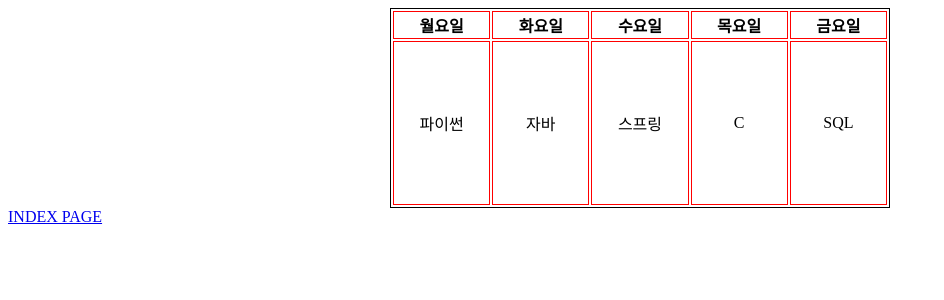
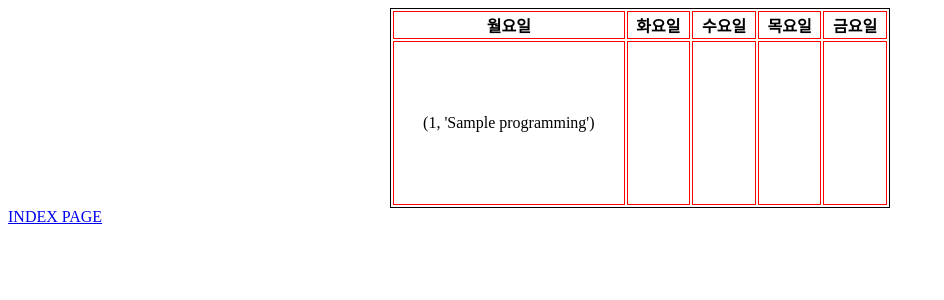
Before and after one commit to jangbigom91/flask_project, a Flask app: page /subject in a window 1280 px wide. Shown: the top 300 px of the page, without its empty margins (0-944 px from the left). Run offline with Flask 2, Linux system fonts and the light colour scheme; tables that the repository leaves empty or names only in its code hold one stand-in row (values such as "Sample post").

Commit message:
0902 practice commit_1

```diff
--- a/practice/app.py
+++ b/practice/app.py
@@ -33,7 +33,7 @@ def subject():
 
 
 
-    return render_template('subject.html')
+    return render_template('subject.html', data=subjects)
 
 
 
--- a/practice/templates/subject.html
+++ b/practice/templates/subject.html
@@ -15,11 +15,11 @@
             <th>금요일</th>
         </tr>
         <tr>
-            <td>파이썬</td>
-            <td>자바</td>
-            <td>스프링</td>
-            <td>C</td>
-            <td>SQL</td>
+            <td>{{data[0]}}</td>
+            <td>{{data[1]}}</td>
+            <td>{{data[2]}}</td>
+            <td>{{data[3]}}</td>
+            <td>{{data[4]}}</td>
         </tr>
     </table>
 
```
